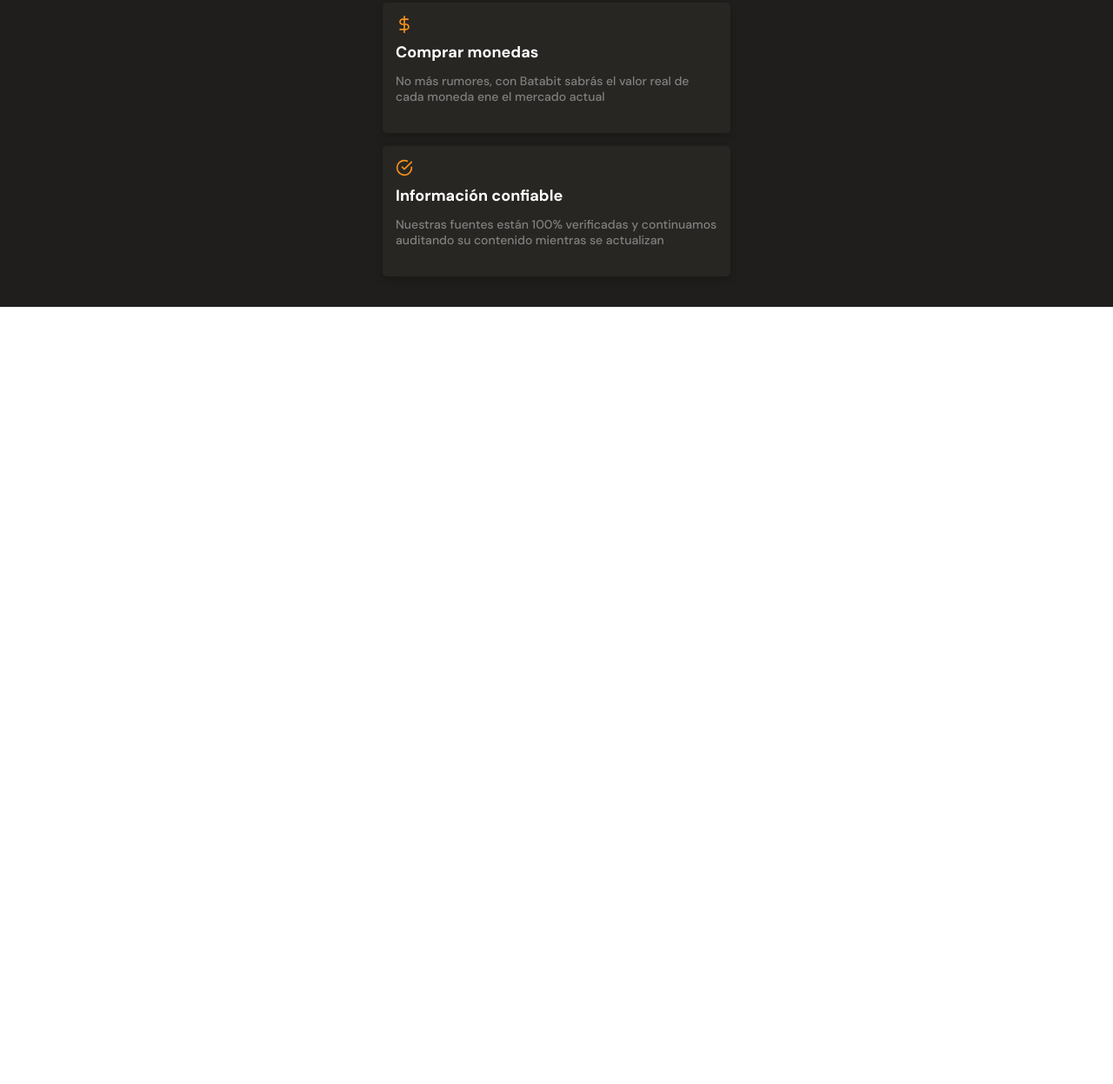
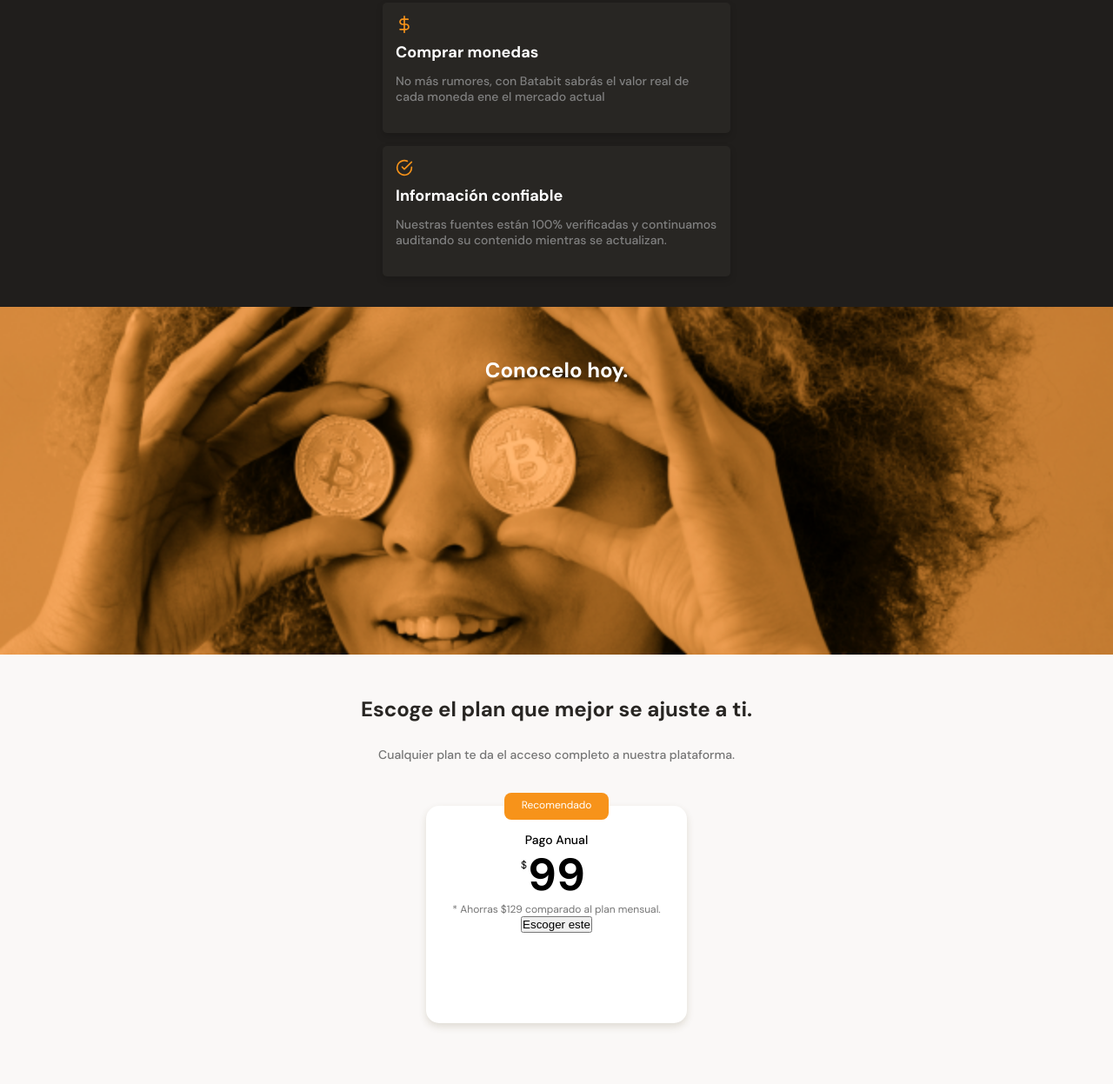
Before and after one commit to IngButters/8_Responsive_desgin_mobile_first, a plain HTML site: page 3_responsive_design_mobile_first/index.html in a window 1280 px wide. Shown: the part 1637-2884 px from the top of the page at 87% size. Before the commit the page ends 1990 px from the top, so only its background shows below. Drawn offline with Linux system fonts and the light colour scheme.

Commit message:
Hasta la clase 24

```diff
--- a/3_responsive_design_mobile_first/index.html
+++ b/3_responsive_design_mobile_first/index.html
@@ -18,7 +18,7 @@
             <p> Batatabit te ayuda a naver entre los diferentes precios y tendencias.</p>
 <!--             Esta etiqueta ayuda a poner un boton entre 2 secciones
             el span es para icono que hay en el boton -->
-            <a href="" class="header--button">Conoce nuestros planes <span></span> </a>
+            <a href="#plans" class="header--button">Conoce nuestros planes <span></span> </a>
         </div>
     </header>
     <main>
@@ -110,12 +110,31 @@
                     <!-- Primer encabezado -->
                     <p class="product--card-title-check">Información confiable</p>
                     <!-- Parrafo -->
-                    <p class="product--card-body-check">Nuestras fuentes están 100% verificadas y continuamos auditando su contenido mientras se actualizan</p>
+                    <p class="product--card-body-check">Nuestras fuentes están 100% verificadas y continuamos auditando su contenido mientras se actualizan.</p>
                 </article>
             </section>
         </section>
-        <section></section>
-        <section></section>
+        <section class="bitcoin-img-container">
+            <h2>Conocelo hoy.</h2>
+        </section>
+        <section id="plans" class="main-plans-container">
+            <div class="plans--title">
+                <h2>Escoge el plan que mejor se ajuste a ti.</h2>
+                <p>Cualquier plan te da el acceso completo a nuestra plataforma.</p>
+            </div>
+            <section class="plans-container--slider">
+                <article class="plans-container--card">
+                    <p class="recommended">Recomendado</p>
+                    <div class="plan-info-container">
+                        <h3 class="plan-card--title">Pago Anual</h3>
+                        <p class="plan-card--price"><span>$</span> 99</p>
+                        <p class="plan-card--saving">* Ahorras $129 comparado al plan mensual.
+                        </p>
+                        <button class="plan-card--ca">Escoger este <span></span></button>
+                    </div>
+                </article>
+            </section>
+        </section>
     </main>
     <footer></footer>
 </body>
--- a/3_responsive_design_mobile_first/style.css
+++ b/3_responsive_design_mobile_first/style.css
@@ -443,7 +443,7 @@ Se agregan los estilos primeros al contendero que lleva todos los datos de la ta
     width: 90%;
     min-width: 288px;
     max-width: 400px;
-    height: 150px;
+    min-height: 150px;
     margin: 15px auto;
     padding: 15px;
     background-color: var(--black);
@@ -476,3 +476,114 @@ Se agregan los estilos primeros al contendero que lleva todos los datos de la ta
     line-height: 1.8rem;
     color: #808080;
 }
+
+.bitcoin-img-container {
+    width: 100%;
+    min-width: 320px;
+    height: 50vh;
+    background-image: url("./assets/imgs/bitcoinbaby2x.png");
+    background-position: center;
+    background-size: cover;
+    background-repeat: no-repeat;
+    text-align: center;
+}
+
+.bitcoin-img-container h2 {
+    padding-top: 60px;
+    font-size: 2.4rem;
+    font-weight: bold;
+    line-height: 2.6rem;
+    color: var(--just-white);
+
+}
+
+/* A partir de aqui se trabaja la seccion de planes */
+
+/* Se estila el contenedor principal */
+.main-plans-container {
+    width: 100%;
+    min-width: 320px;
+    padding-bottom: 70px;
+    text-align: center;
+}
+
+.plans--title {
+    width: 90%;
+    min-width: 288px;
+    height: auto;
+    margin: 0 auto;
+    margin-bottom: 50px;
+}
+
+.plans--title h2 {
+    padding-top: 50px;
+    font-size: 2.4rem;
+    font-weight: bold;
+    line-height: 2.6rem;
+    color: var(--black);
+}
+
+.plans--title p {
+    padding-top: 30px;
+    font-size: 1.4rem;
+    font-weight: 500;
+    line-height: 1.8rem;
+    color: #757575;
+}
+
+.plans-container--card {
+    position: relative;
+    width: 70%;
+    min-width: 230px;
+    max-width: 300px;
+    height: 250px;
+    margin: 50px auto 0;
+    padding: 0 15px;
+    background-color: var(--just-white);
+    border-radius: 15px;
+    box-shadow: 0 4px 8px rgba(89, 73, 30, 0.16);
+}
+
+.recommended {
+    position: absolute;
+    width: 120px;
+    height: 31px;
+    padding: 6px;
+    left: calc(50% - 60px);
+    top: -15px;
+    font-size: 1.2rem;
+    background-color: var(--bitcoin-orange);
+    border-radius: 8px;
+    color: var(--just-white);
+}
+
+.plan-card--title {
+    padding-top: 30px;
+    font-size: 1.4rem;
+    font-weight: 500;
+    line-height: 1.8rem;
+    color: black;
+}
+
+.plan-card--price {
+    padding: 5px 0;
+    font-size: 5.2rem;
+    font-weight: bold;
+    line-height: 5.3rem;
+    color: black;
+
+}
+
+.plan-card--price span {
+    position: absolute;
+    top: calc(50% - 15px);
+    font-size: 1.2rem;
+    font-weight: 300;
+    left: calc(50% - 41px);
+    top: calc(50% - 83px);
+}
+
+.plan-card--saving {
+    font-size: 1.2rem;
+    color: #757575;
+}
```
Also changed, not shown: 3_responsive_design_mobile_first/assets/imgs/bitcoinbaby2x.png (added).
